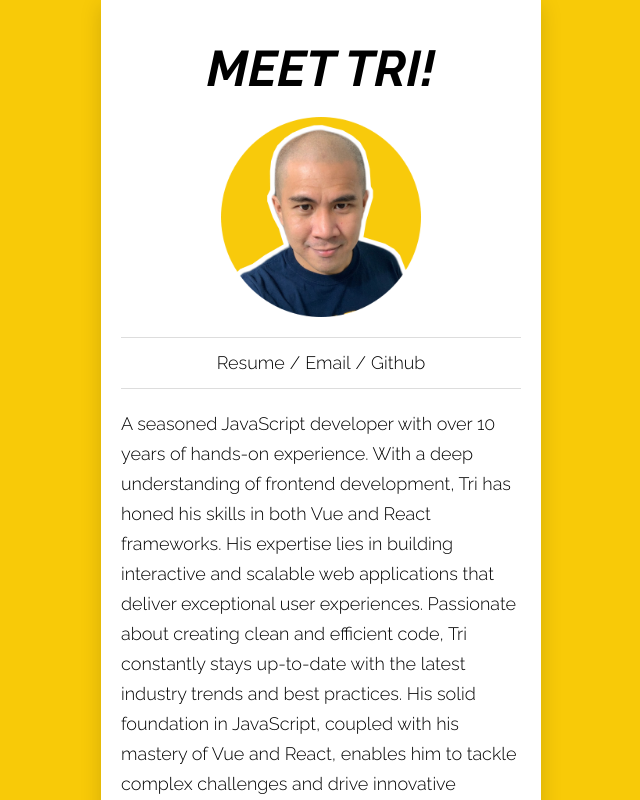
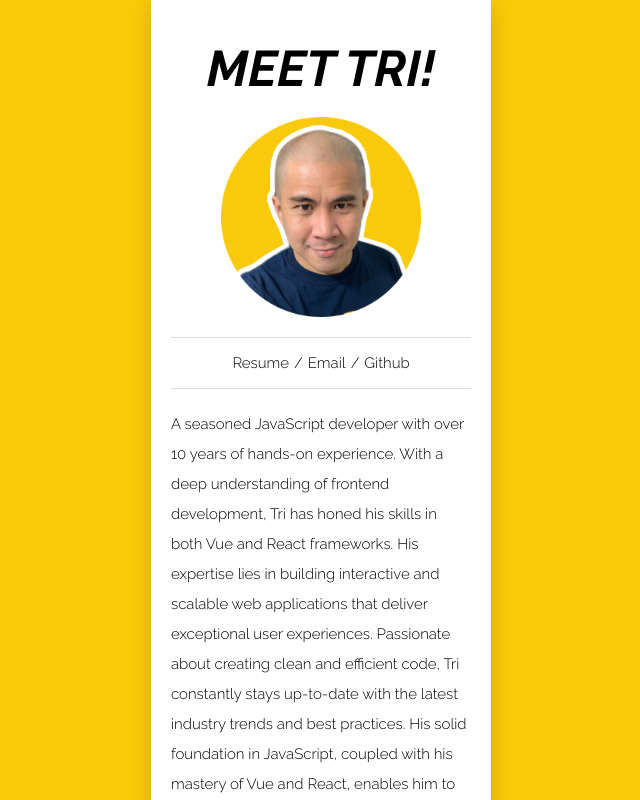
Before and after one commit to trivektor/trivektor.github.io, a Next.js app: page / in a window 1280 px wide. Shown: the top 800 px of the page, without its empty margins (319-959 px from the left). Built offline with nearby package versions, Linux system fonts and the light colour scheme.

Commit message:
design updates

```diff
--- a/styles/globals.css
+++ b/styles/globals.css
@@ -1,7 +1,7 @@
 body {
   font-family: "Raleway", sans-serif;
   font-weight: 300;
-  font-size: 18px;
+  font-size: 15px;
   line-height: 30px;
   margin: 0;
   padding: 0;
@@ -44,7 +44,7 @@ h3 {
 }
 
 #main {
-  width: 400px;
+  width: 300px;
   margin: 0 auto;
   height: 100%;
   padding: 20px;
```
